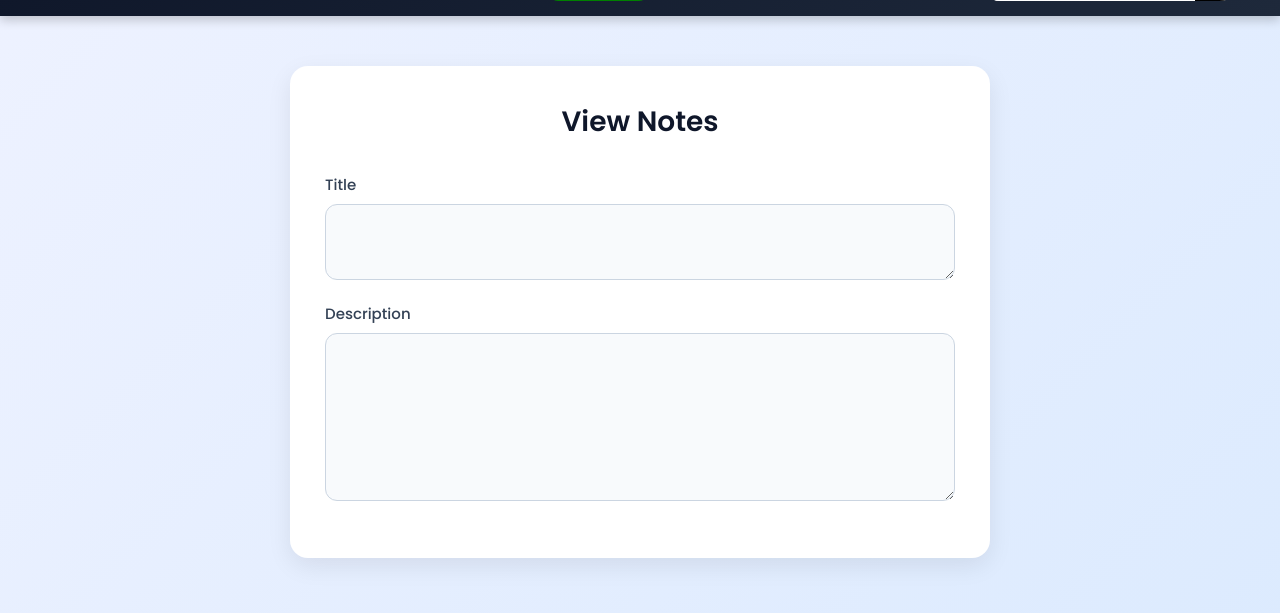
After one commit to tammanaviswanadh/Flask_SNM_prj, a Flask app: template templates/viewnotes.html in a window 1280 px wide. The commit adds this page. Shown: the part 55-668 px from the top of the page. Run offline with Flask 3, Linux system fonts and the light colour scheme; the template is opened without the code that fills it, so the values that code supplies are empty.

Commit message:
addedviewnotes

```diff
--- a/app.py
+++ b/app.py
@@ -157,4 +157,25 @@ def viewallnotes():
     else:
         return render_template('viewallnotes.html', stored_allnotesdata=stored_allnotesdata)
 
+
+@app.route('/viewnotes/<nid>')
+def viewnotes(nid):
+    if not session.get('user'):
+        flash('please login to access view notes page')
+        return redirect(url_for('login'))
+    try:
+        cursor=mydb.cursor(buffered=True)
+        cursor.execute('select userid from userdata where useremail=%s', [session.get('user')])
+        user_id=cursor.fetchone()[0] #(1) or (2)
+        cursor.execute('select notesid, notes_title, notes_description, created_at from notesdata where userid=%s and notesid=%s',[user_id, nid])
+        stored_notesdata=cursor.fetchone()  #it will return a single tuple like ('title1', 'description1', '2023-09-01 10:00:00')
+        print(stored_notesdata)
+        cursor.close()
+    except Exception as e:
+        print(e)
+        flash('could not fetch notesdata details')
+        return redirect(url_for('dashboard'))
+    else:
+        return render_template('viewnotes.html', stored_notesdata=stored_notesdata)
+
 app.run(debug=True,use_reloader=True)
--- a/templates/viewallnotes.html
+++ b/templates/viewallnotes.html
@@ -34,7 +34,7 @@
                 <td data-label="Date">{{ note[2] }}</td>
 
                 <td data-label="View">
-                    <a href="#" class="view-btn">View</a>
+                    <a href="{{ url_for('viewnotes', nid=note[0]) }}" class="view-btn">View</a>
                 </td>
 
                 <td data-label="Update">
--- /dev/null
+++ b/templates/viewnotes.html
@@ -0,0 +1,34 @@
+{% extends "dashboard.html" %}
+{% block addcss %}
+<link rel="stylesheet" href="{{url_for('static',filename='addnotes.css')}}" />
+{% endblock %}
+{% block content %}
+
+<div class="form-container">
+    <div class="form-card">
+        <h2>View Notes</h2>
+
+            <!-- Title -->
+            <div class="form-group">
+                <label for="title">Title</label>
+                <textarea
+                    id="title"
+                    name="title"
+                    rows="2"
+                    readonly>{{ stored_notesdata[1] }}</textarea>
+            </div>
+
+            <!-- Description -->
+            <div class="form-group">
+                <label for="description">Description</label>
+                <textarea
+                    id="description"
+                    name="description"
+                    rows="6"
+                    readonly>{{ stored_notesdata[2] }}</textarea>
+            </div>
+            {{ stored_notesdata[3] }}
+    </div>
+</div>
+
+{% endblock %}
```
Also changed, not shown: 3 other files.
